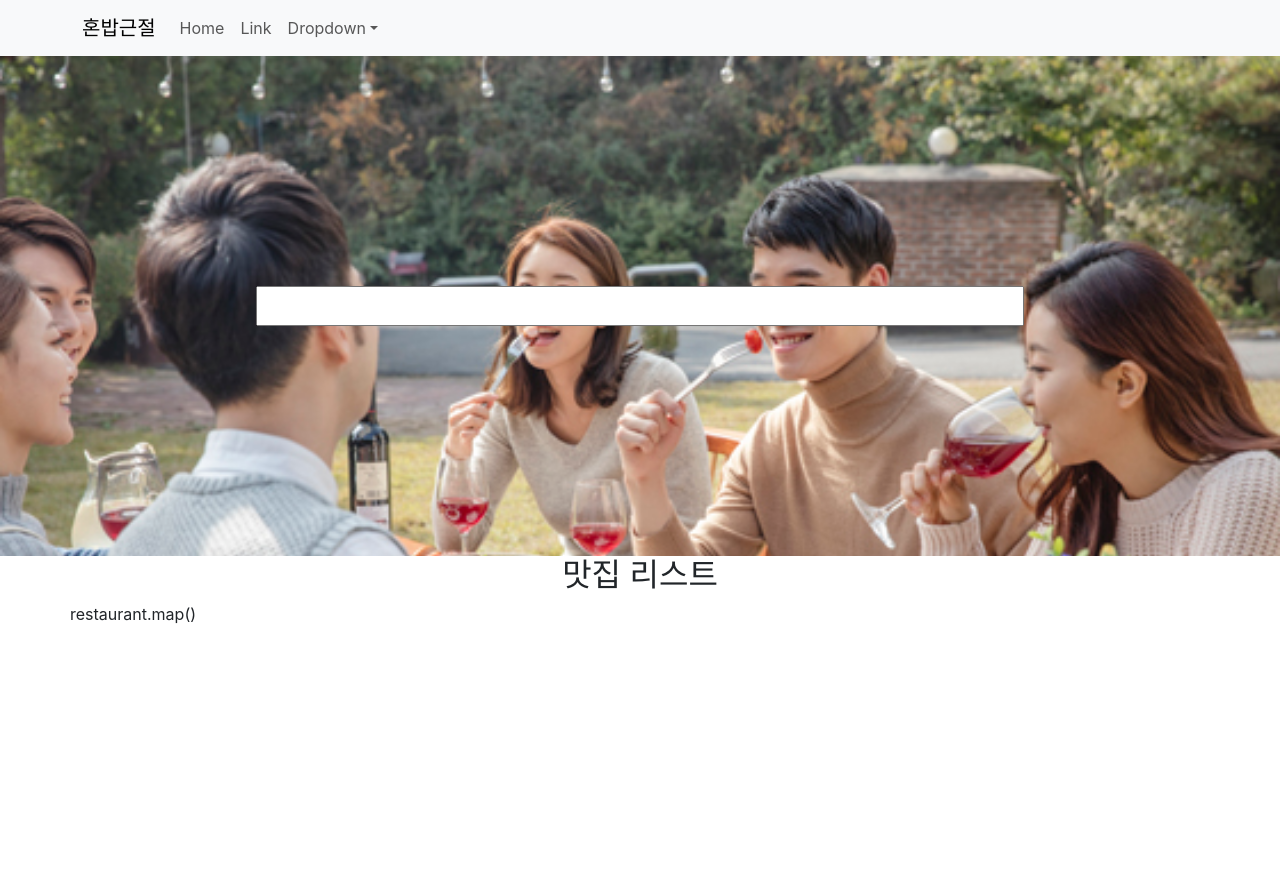
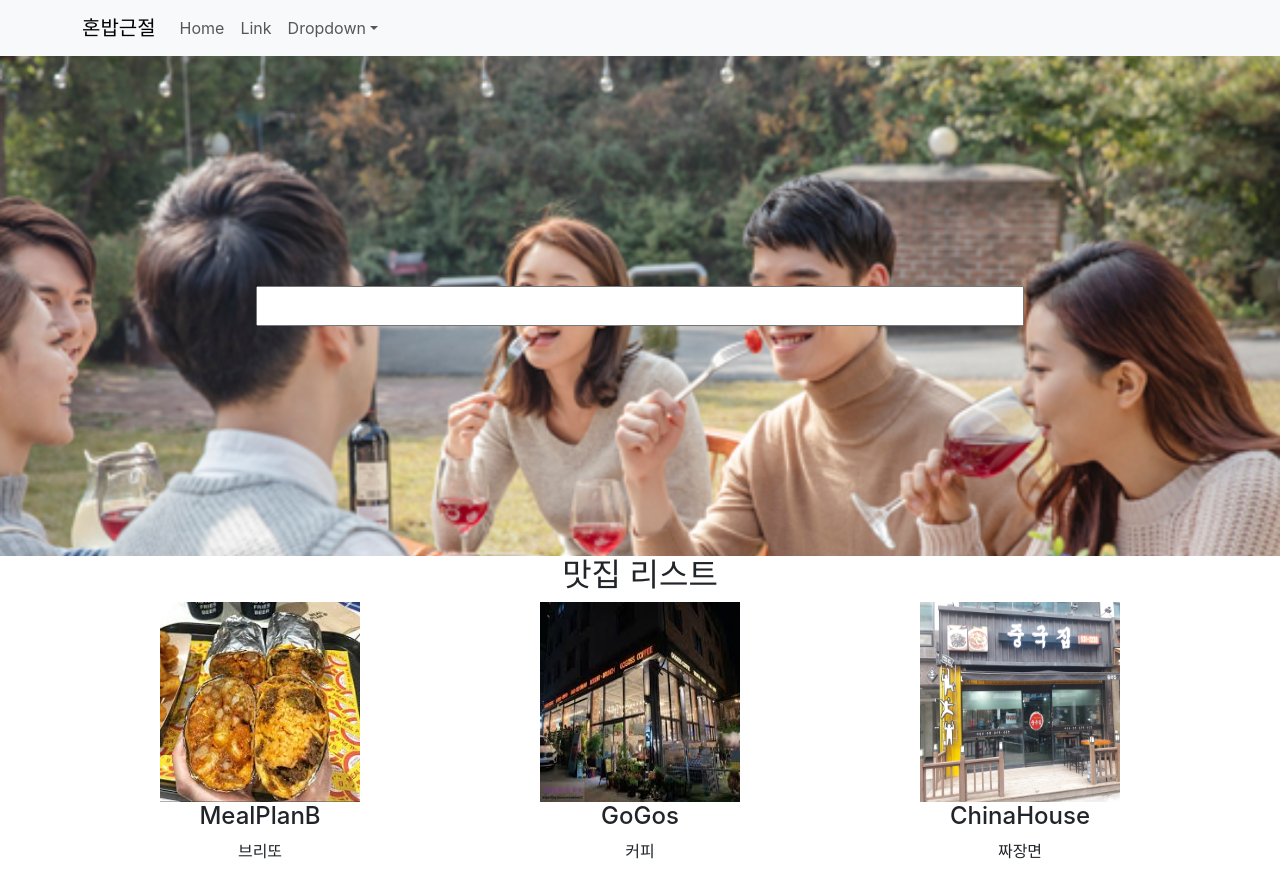
Before and after one commit to SinYusi/ReactBlog, a React (Create React App) app in the folder shop/: page / in a window 1280 px wide. Before the commit the page ends 800 px from the top, so only its background shows below. Built offline with nearby package versions, Linux system fonts and the light colour scheme.

Commit message:
Part 2 : Lecture 4
map 함수를 사용하여 반복문을 만들었고, 컴포넌트를 제작했습니다.

```diff
--- a/shop/src/App.js
+++ b/shop/src/App.js
@@ -1,4 +1,4 @@
-import {Container, Nav, Navbar, NavDropdown} from 'react-bootstrap';
+import { Container, Nav, Navbar, NavDropdown } from 'react-bootstrap';
 import './App.css';
 import { useState } from 'react';
 import data from './data.js';
@@ -6,7 +6,8 @@ import data from './data.js';
 function App() {
 
   let [restaurant] = useState(data)
-  let fileAddress = ['/img/MealPlanB.jpg','/img/GoGos.jpg','/img/ChinaHouse.jpg']
+  let fileAddress = ['/img/MealPlanB.jpg', '/img/GoGos.jpg', '/img/ChinaHouse.jpg']
+  let restaurant_name = ['밀플랜비', '고고스', '중국집']
 
   return (
     <div className="App">
@@ -27,7 +28,7 @@ function App() {
                 <NavDropdown.Divider />
                 <NavDropdown.Item href="#action/3.4">
                   Separated link
-                </NavDropdown. Item>
+                </NavDropdown.Item>
               </NavDropdown>
             </Nav>
           </Navbar.Collapse>
@@ -42,20 +43,27 @@ function App() {
       </div>
       <div className="container">
         <div className="row">
-          restaurant.map()
-          <restaurant_list></restaurant_list>
+
+          {
+            restaurant.map((a, i) => {
+              return (
+                <RestaurantList restaurant={restaurant} fileAddress={fileAddress} i={i} restaurant_name={restaurant_name}></RestaurantList>
+              )
+            })
+          }
+
         </div>
       </div>
     </div>
   );
 }
 
-function restaurant_list(){
-  return(
+function RestaurantList(props) {
+  return (
     <div className="col-md-4">
-      <img src={process.env.PUBLIC_URL + '/img/ChinaHouse.jpg'} height={200}width={200} alt='중국집'/>
-      <h4>{restaurant[2].title}</h4>
-      <p>{restaurant[2].content}</p>
+      <img src={process.env.PUBLIC_URL + props.fileAddress[props.i]} height={200} width={200} alt={props.restaurant_name} />
+      <h4>{props.restaurant[props.i].title}</h4>
+      <p>{props.restaurant[props.i].content}</p>
     </div>
   )
 }
```
